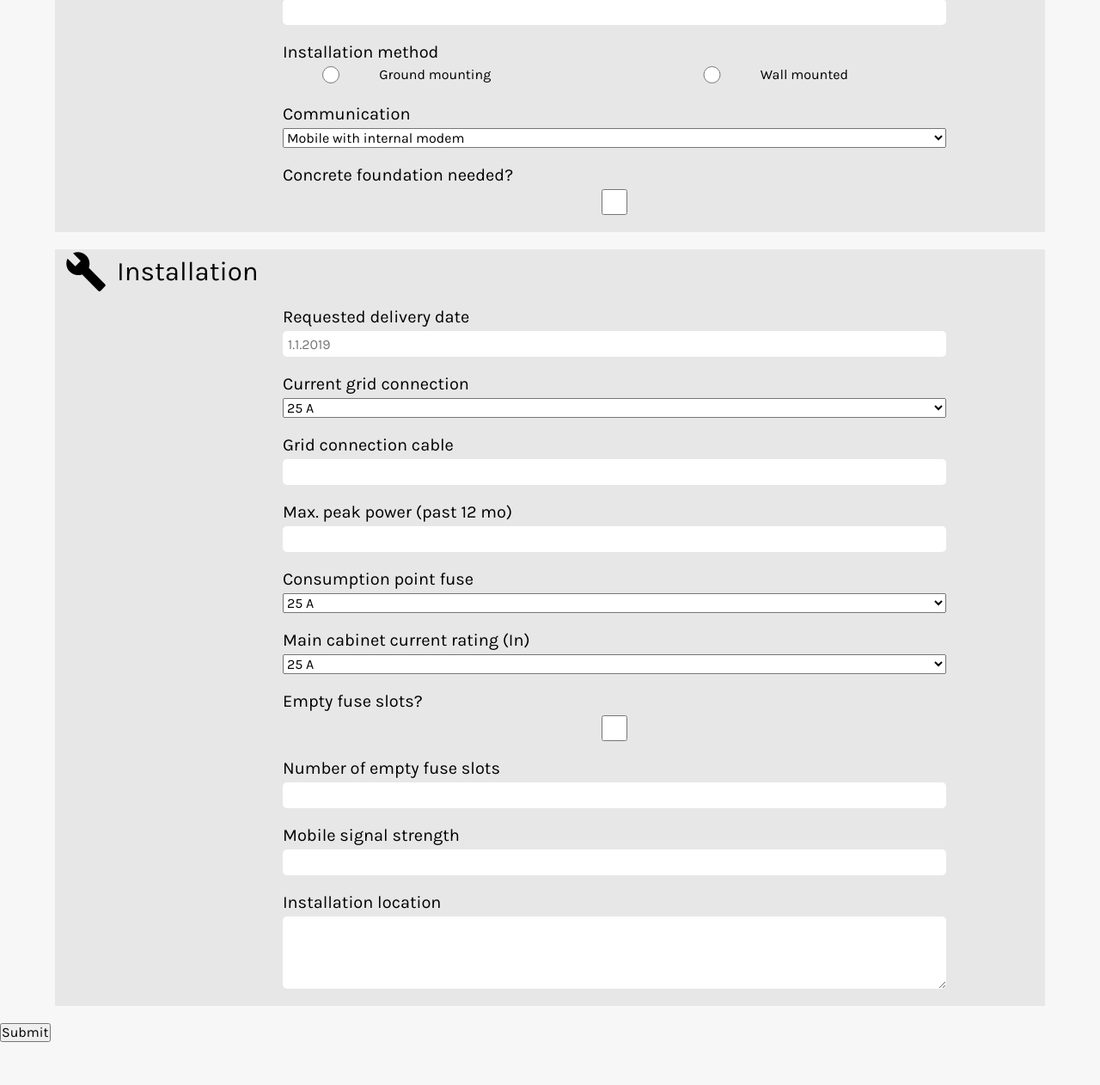
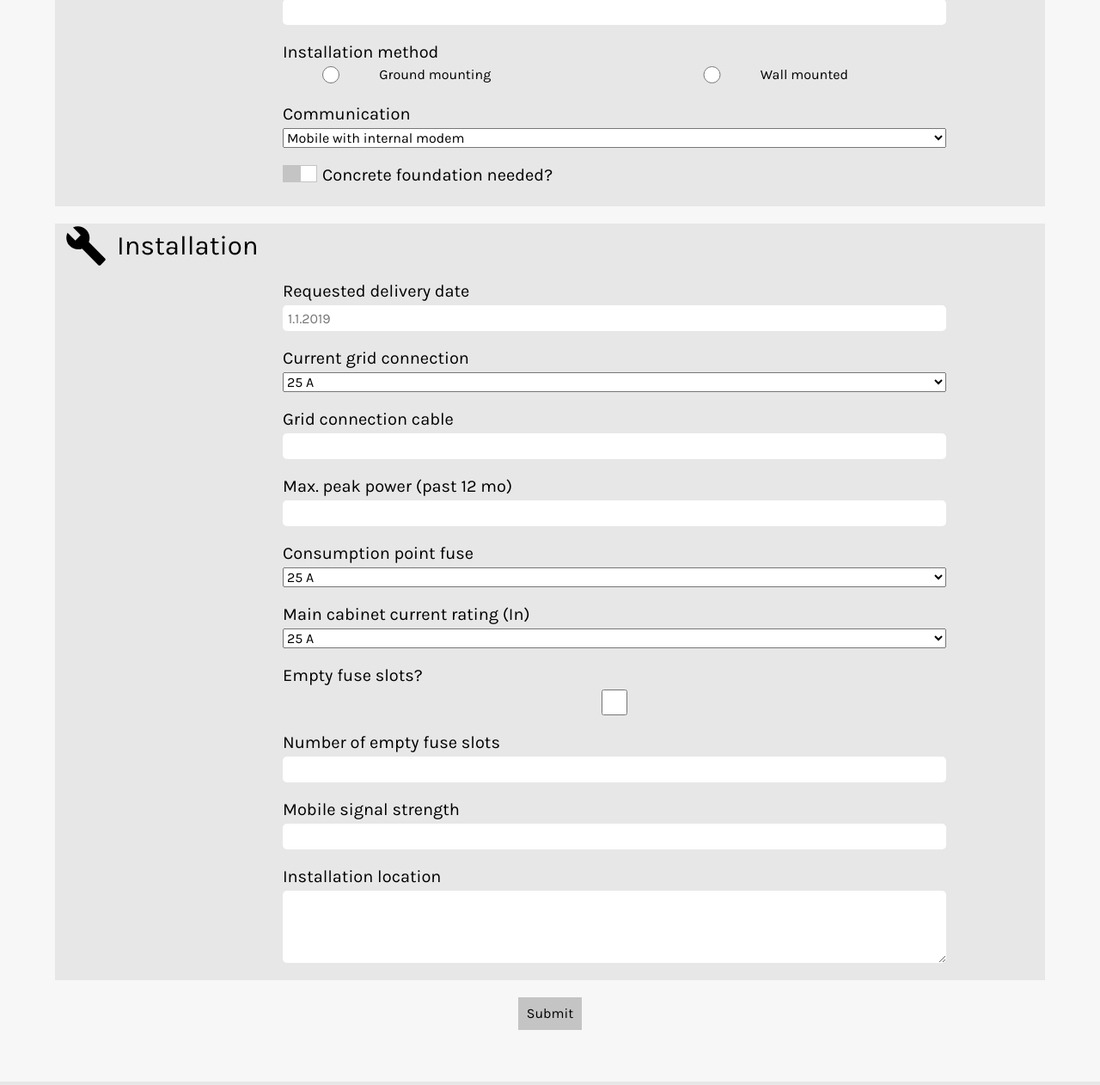
Before and after one commit to Zigelzi/SiteSurveyApp, a Flask app: page /survey/create in a window 1280 px wide. Shown: the part 1560-2822 px from the top of the page at 86% size. Run offline with Flask 2, Linux system fonts and the light colour scheme; the visitor is signed in with stand-in values (Sample User, id 1); data comes from the database, SQL or seed files in the repository; data that the repository does not hold is empty.

Commit message:
Styling. Changed form margin-left from static value to varibale. Created sliding checkbox toggle

```diff
--- a/sitesurvey/static/css/style.css
+++ b/sitesurvey/static/css/style.css
@@ -59,6 +59,20 @@ a {
 }
 a:hover {
   color: #404040;
+}
+
+button,
+input[type=submit] {
+  background-color: #c4c4c4;
+  padding: 10px;
+  display: block;
+  margin: 10px auto;
+  max-width: 30%;
+  border: none;
+}
+button:hover,
+input[type=submit]:hover {
+  background-color: #d1d1d1;
 }
 
 /*! normalize.css v8.0.1 | MIT License | github.com/necolas/normalize.css */
@@ -651,6 +665,54 @@ header {
   align-self: center;
   margin-bottom: 0;
 }
+.input-box .slider-checkbox {
+  position: relative;
+  margin-left: 23%;
+}
+.input-box .slider-checkbox input {
+  position: absolute;
+  margin: 0;
+  margin-top: 1px;
+  cursor: pointer;
+  opacity: 0;
+  top: 0;
+  left: 0;
+  width: 40px;
+  height: 20px;
+}
+.input-box .slider-checkbox input:checked + .label:before {
+  content: "";
+  background-color: #4869D8;
+}
+.input-box .slider-checkbox input:checked + .label:after {
+  left: 1px;
+}
+.input-box .slider-checkbox .label {
+  position: relative;
+  padding-left: 46px;
+  margin-left: 0;
+  width: 87%;
+}
+.input-box .slider-checkbox .label:before, .input-box .slider-checkbox .label:after {
+  position: absolute;
+  transition: background-color 0.3s, left 0.3s;
+}
+.input-box .slider-checkbox .label:before {
+  content: "";
+  background-color: #c4c4c4;
+  left: 0;
+  top: 0;
+  height: 20px;
+  width: 40px;
+}
+.input-box .slider-checkbox .label:after {
+  content: "";
+  background: white;
+  left: 21px;
+  top: 1px;
+  height: 18px;
+  width: 18px;
+}
 
 .note-container {
   position: relative;
--- a/sitesurvey/static/scss/base/_base.scss
+++ b/sitesurvey/static/scss/base/_base.scss
@@ -63,3 +63,18 @@ a {
         color: $lightblack;
     }
 }
+
+button,
+input[type=submit] {
+    background-color: $darkgrey;
+    padding: 10px;
+    display: block;
+    margin: 10px auto;
+    max-width: 30%;
+    border: none;
+
+    // Hover style for the button
+    &:hover {
+        background-color: $darkgrey-hover;
+    }
+}
--- a/sitesurvey/static/scss/components/_surveys.scss
+++ b/sitesurvey/static/scss/components/_surveys.scss
@@ -37,7 +37,7 @@
     textarea {
         display: block;
         width: 67%; /* Margin-left + width = 90% and rest 10% is margin-right */
-        margin-left: 23%;
+        margin-left: $input-margin-left;
     }
     label {
         font-size: 1.25rem;
@@ -62,7 +62,7 @@
     */
     ul {
         list-style: none;
-        margin-left: 23%;
+        margin-left: $input-margin-left;
         li {
             display: inline-flex;
             justify-content: space-evenly;
@@ -85,4 +85,69 @@
             margin-bottom: 0;
         }
     }
+
+    // Changing the checkbox style to slider using the ::before and ::after pseudo-elements
+    // in .label class inserted to <label>
+
+    // <div> parent element for the checkbox
+    .slider-checkbox {
+        position: relative;
+        margin-left: $input-margin-left;
+
+        // Hide the original checkbox and adjust the absolute positioning
+        input {
+            position: absolute;
+            margin: 0;
+            margin-top: 1px;
+            cursor: pointer;
+            opacity: 0;
+            top: 0;
+            left: 0;
+            width: 40px;
+            height: 20px;
+
+            // When the hidden checkbox is checked change the .label::before element to $accent-blue
+            // color
+            &:checked + .label {
+                &:before {
+                    content: "";
+                    background-color: $accent-blue;
+                }
+                // Moving the box element to right side to show "checked" status
+                &:after {
+                    left: 1px;
+                }
+            }
+        }
+
+        .label {
+            position: relative;
+            padding-left: 46px;
+            margin-left: 0;
+            width: 87%;
+
+            &:before,
+            &:after {
+                position: absolute;
+                transition: background-color 0.3s, left 0.3s;
+            }
+            &:before {
+                content: "";
+                background-color: $darkgrey;
+                left: 0;
+                top: 0;
+                height: 20px;
+                width: 40px;
+
+            }
+            &:after {
+                content: "";
+                background: white;
+                left: 21px;
+                top: 1px;
+                height: 18px;
+                width: 18px;
+            }
+        }
+    }
 }
--- a/sitesurvey/static/scss/utils/_variables.scss
+++ b/sitesurvey/static/scss/utils/_variables.scss
@@ -3,7 +3,6 @@
 // =================== */
 
 // ---- Colors ----
-
 $main-font: 'Karla', sans-serif;
 $header-font: 'Oswald', sans-serif;
 $bg-white: #f7f7f7;
@@ -11,5 +10,10 @@ $lightgrey: #e7e7e7;
 $darkgrey: #c4c4c4;
 $darkgrey-hover: lighten($darkgrey, 5%);
 $lightblack: lighten(black, 25%);
+$accent-blue: #4869D8;
 
+// ---- Common margins and paddings ----
+$input-margin-left: 23%;
+
+// ---- Typography ----
 $text-small: 0.8rem;
--- a/sitesurvey/templates/survey/create_survey.html
+++ b/sitesurvey/templates/survey/create_survey.html
@@ -273,8 +273,11 @@
                 {% endif %}
             </div>
             <div class="input-box">
-                {{ form.foundation.label }}
-                {{ form.foundation }}
+                <div class="slider-checkbox">
+                    {{ form.foundation }}
+                    {{ form.foundation.label(class="label") }}
+
+                </div>
                 {% if form.foundation.errors %}
                 <div class="error">
                     {% for error in form.foundation.errors %}
```
Also changed, not shown: 1 other file.
